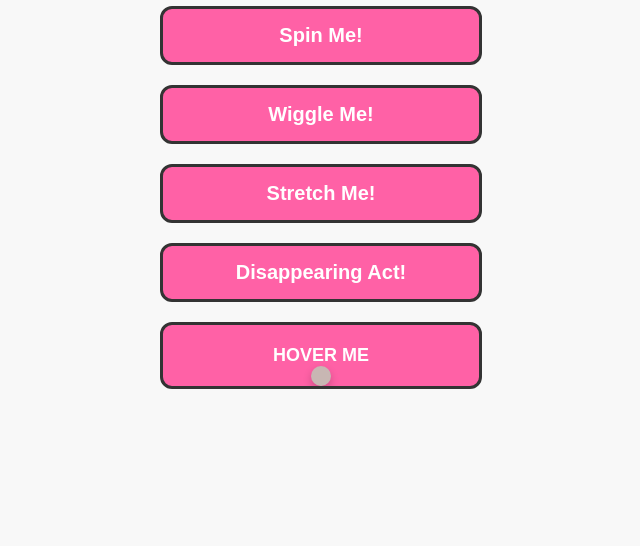
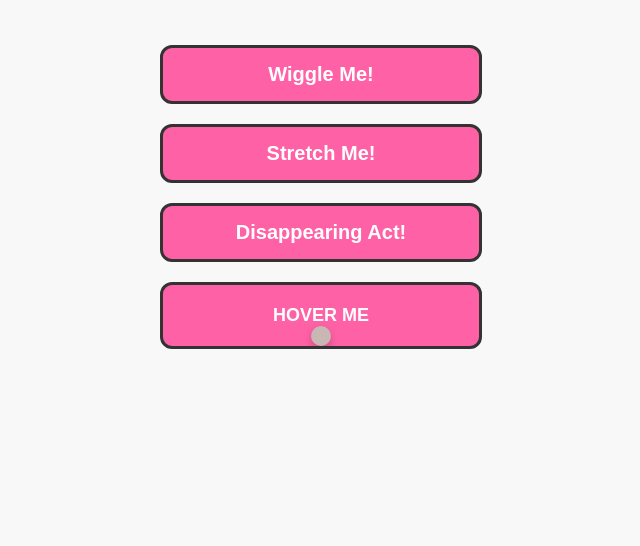
Before and after one commit to AbdullahAljammal/calculator, a plain HTML site: page index.html in a window 1280 px wide. Shown: the part 254-800 px from the top of the page, without its empty margins (319-959 px from the left). Drawn offline with Linux system fonts and the light colour scheme.

Commit message:
Your commit message

```diff
--- a/index.html
+++ b/index.html
@@ -9,7 +9,7 @@
 <body>
   <div class="container">
     <h1>Funky Animations!</h1>
-    <button class="funky-btn button2">Spin Me!</button>
+
     <button class="funky-btn button3">Wiggle Me!</button>
     <button class="funky-btn button4">Stretch Me!</button>
     <button class="funky-btn button5">Disappearing Act!</button>
```
